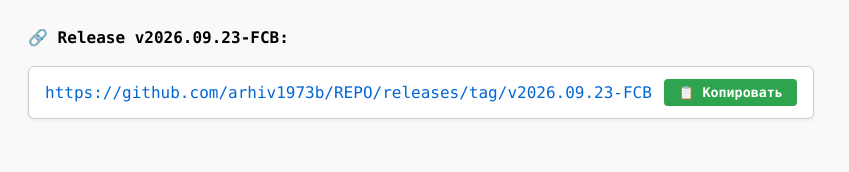
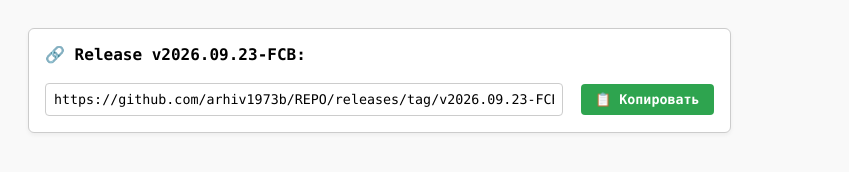
Before and after one commit to arhiv1973b/REPO, a plain HTML site: page index.html in a window 1280 px wide. Shown: the whole page, without its empty margins (0-849 px from the left). Drawn offline with Linux system fonts and the light colour scheme.

Commit message:
docs(pages): update index.html with interactive input copy widget

```diff
--- a/index.html
+++ b/index.html
@@ -2,30 +2,27 @@
 <html lang="ru">
 <head>
 <meta charset="UTF-8">
-<title>Ссылка на релиз v2026.09.23-FCB</title>
+<title>Ссылка на релиз</title>
 <style>
   body { font-family: Consolas, monospace; background: #f9f9f9; padding: 20px; }
-  .link-box {
+  .box {
     background: #fff;
     border: 1px solid #ccc;
-    padding: 12px 16px;
+    padding: 16px;
     border-radius: 6px;
-    display: inline-flex;
-    align-items: center;
-    gap: 12px;
+    display: inline-block;
     box-shadow: 0 2px 4px rgba(0,0,0,0.05);
   }
-  a.release-url {
-    color: #0366d6;
-    text-decoration: none;
-    word-break: break-all;
+  input {
+    width: 500px;
+    padding: 8px;
     font-family: Consolas, monospace;
-  }
-  a.release-url:hover {
-    text-decoration: underline;
+    border: 1px solid #ccc;
+    border-radius: 4px;
   }
   button {
-    padding: 6px 14px;
+    margin-left: 8px;
+    padding: 8px 14px;
     cursor: pointer;
     font-family: Consolas, monospace;
     background: #2ea44f;
@@ -33,7 +30,6 @@
     border: none;
     border-radius: 4px;
     font-weight: bold;
-    white-space: nowrap;
   }
   button:hover {
     background: #2c974b;
@@ -42,21 +38,19 @@
 </head>
 <body>
 
-<label>🔗 <strong>Release v2026.09.23-FCB:</strong></label><br><br>
-
-<div class="link-box">
-  <a id="releaseLink" class="release-url" href="https://github.com/arhiv1973b/REPO/releases/tag/v2026.09.23-FCB" target="_blank">https://github.com/arhiv1973b/REPO/releases/tag/v2026.09.23-FCB</a>
+<div class="box">
+  <label for="releaseLink">🔗 <strong>Release v2026.09.23-FCB:</strong></label><br><br>
+  <input type="text" id="releaseLink" value="https://github.com/arhiv1973b/REPO/releases/tag/v2026.09.23-FCB" readonly>
   <button onclick="copyLink()">📋 Копировать</button>
 </div>
 
 <script>
 function copyLink() {
-  const url = "https://github.com/arhiv1973b/REPO/releases/tag/v2026.09.23-FCB";
-  navigator.clipboard.writeText(url).then(() => {
-    alert("Ссылка скопирована в буфер обмена!");
-  }).catch(err => {
-    console.error("Ошибка копирования: ", err);
-  });
+  const linkField = document.getElementById("releaseLink");
+  linkField.select();
+  linkField.setSelectionRange(0, 99999); // для мобильных устройств
+  navigator.clipboard.writeText(linkField.value);
+  alert("Ссылка скопирована в буфер обмена!");
 }
 </script>
 
```
